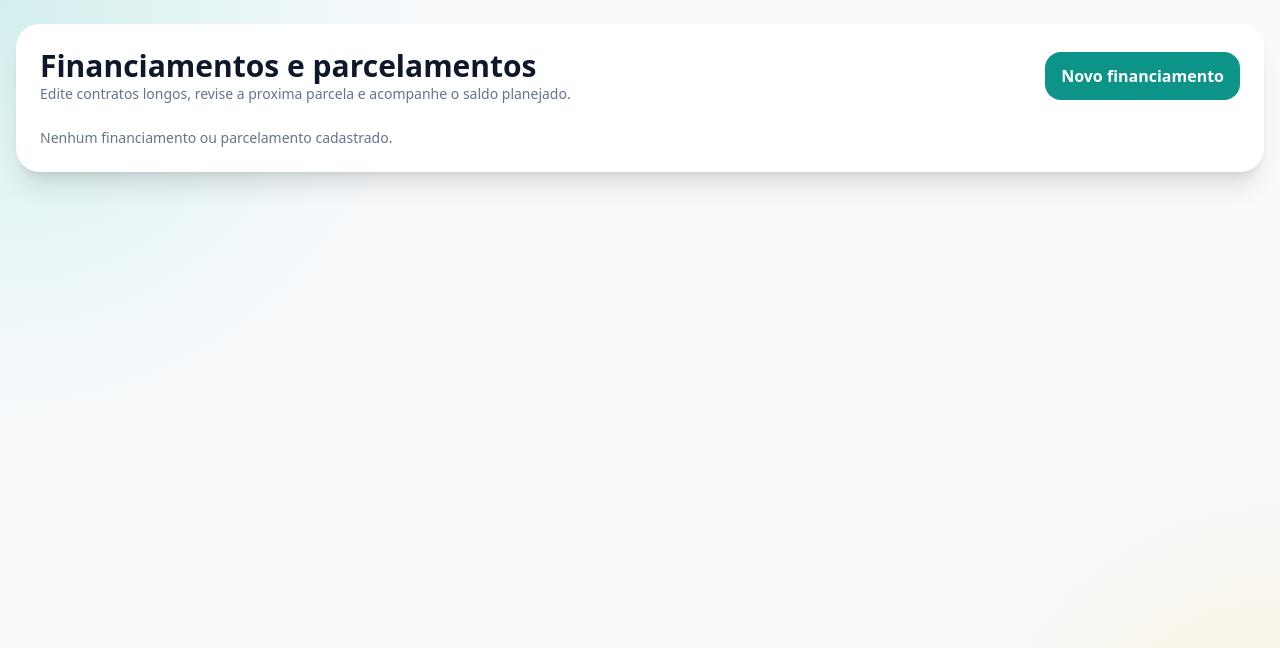
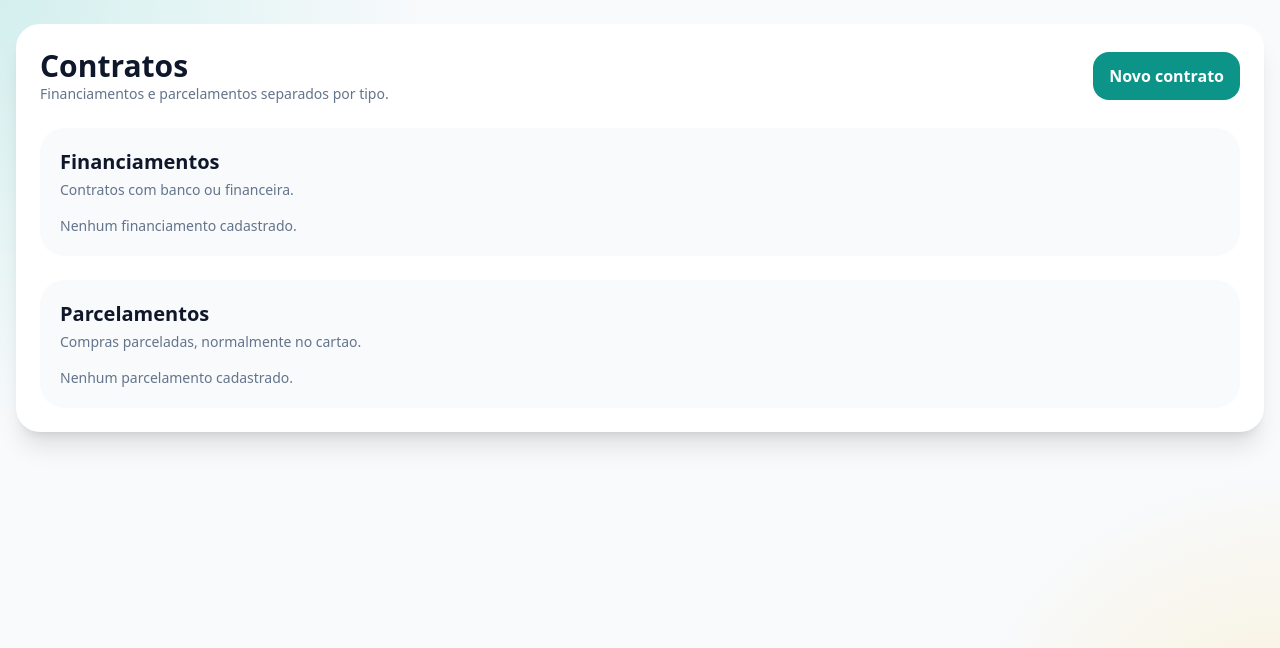
Before and after one commit to licensefortinet16-spec/mvps, a FastAPI app: template app/templates/plans_list.html in a window 1280 px wide. Shown: the top 648 px of the page. Run offline with FastAPI, Linux system fonts and the light colour scheme; the template is opened without the code that fills it, so the values that code supplies are empty; some libraries are stand-ins or nearby versions.

Commit message:
Introduce explicit contract type for financing and installments

```diff
--- a/app/main.py
+++ b/app/main.py
@@ -3,7 +3,7 @@ from pathlib import Path
 from fastapi import FastAPI
 from fastapi.staticfiles import StaticFiles
 from fastapi.templating import Jinja2Templates
-from sqlalchemy import select
+from sqlalchemy import inspect, select, text
 from starlette.middleware.sessions import SessionMiddleware
 
 from app.auth import hash_password
@@ -67,10 +67,30 @@ def bootstrap_admin() -> None:
         db.close()
 
 
+def ensure_plan_type_column() -> None:
+    inspector = inspect(engine)
+    columns = {column["name"] for column in inspector.get_columns("installment_plans")}
+    if "plan_type" in columns:
+        return
+    with engine.begin() as connection:
+        connection.execute(text("ALTER TABLE installment_plans ADD COLUMN plan_type VARCHAR(20)"))
+        connection.execute(
+            text(
+                "UPDATE installment_plans "
+                "SET plan_type = CASE "
+                "WHEN lower(category) LIKE '%financi%' THEN 'FINANCING' "
+                "ELSE 'INSTALLMENT' END "
+                "WHERE plan_type IS NULL"
+            )
+        )
+        connection.execute(text("ALTER TABLE installment_plans ALTER COLUMN plan_type SET NOT NULL"))
+
+
 @app.on_event("startup")
 def on_startup() -> None:
     settings.upload_path.mkdir(parents=True, exist_ok=True)
     Base.metadata.create_all(bind=engine)
+    ensure_plan_type_column()
     bootstrap_admin()
 
 
--- a/app/models.py
+++ b/app/models.py
@@ -35,6 +35,11 @@ class DocumentType(str, enum.Enum):
 class InstallmentStatus(str, enum.Enum):
     PENDING = "pending"
     PAID = "paid"
+
+
+class PlanType(str, enum.Enum):
+    INSTALLMENT = "installment"
+    FINANCING = "financing"
 
 
 class DeductionSource(str, enum.Enum):
@@ -117,6 +122,7 @@ class InstallmentPlan(Base):
     user_id: Mapped[int] = mapped_column(ForeignKey("users.id"), index=True)
     title: Mapped[str] = mapped_column(String(160), nullable=False)
     merchant: Mapped[str | None] = mapped_column(String(160), nullable=True)
+    plan_type: Mapped[PlanType] = mapped_column(Enum(PlanType), default=PlanType.INSTALLMENT, nullable=False)
     category: Mapped[str] = mapped_column(String(80), nullable=False, default="Parcelamentos")
     total_amount: Mapped[float] = mapped_column(Numeric(12, 2), nullable=False)
     installment_count: Mapped[int] = mapped_column(nullable=False)
--- a/app/services/documents.py
+++ b/app/services/documents.py
@@ -23,6 +23,7 @@ from app.models import (
     Installment,
     InstallmentPlan,
     PayslipDeduction,
+    PlanType,
     User,
 )
 
@@ -479,6 +480,7 @@ def process_document(db: Session, document_id: int) -> None:
                             user_id=document.user_id,
                             title=title or "Compra parcelada",
                             merchant=title or "Compra parcelada",
+                            plan_type=PlanType.INSTALLMENT,
                             category=categorize_merchant(title),
                             total_amount=round(amount * total, 2),
                             installment_count=total,
--- a/app/templates/plans_list.html
+++ b/app/templates/plans_list.html
@@ -3,47 +3,67 @@
 <div class="rounded-3xl bg-white p-6 shadow-xl">
   <div class="flex flex-col gap-3 md:flex-row md:items-center md:justify-between">
     <div>
-      <h1 class="text-3xl font-black text-slate-900">Financiamentos e parcelamentos</h1>
-      <p class="text-sm text-slate-500">Edite contratos longos, revise a proxima parcela e acompanhe o saldo planejado.</p>
+      <h1 class="text-3xl font-black text-slate-900">Contratos</h1>
+      <p class="text-sm text-slate-500">Financiamentos e parcelamentos separados por tipo.</p>
     </div>
-    <a href="/entries/plans/new" class="rounded-2xl bg-teal-600 px-4 py-3 text-center font-bold text-white">Novo financiamento</a>
+    <a href="/entries/plans/new" class="rounded-2xl bg-teal-600 px-4 py-3 text-center font-bold text-white">Novo contrato</a>
   </div>
-  <div class="mt-6 grid gap-4">
-    {% for item in plans %}
+
+  {% set financing_plans = plans | selectattr('plan_type', 'equalto', 'financing') | list %}
+  {% set installment_plans = plans | selectattr('plan_type', 'equalto', 'installment') | list %}
+
+  <section class="mt-6 rounded-3xl bg-slate-50 p-5">
+    <h2 class="text-xl font-black text-slate-900">Financiamentos</h2>
+    <p class="mt-1 text-sm text-slate-500">Contratos com banco ou financeira.</p>
+    <div class="mt-4 grid gap-4">
+      {% for item in financing_plans %}
       {% set plan = item.plan %}
-    <article class="rounded-3xl border border-slate-100 p-5">
+      <article class="rounded-3xl border border-slate-100 bg-white p-5">
         <div class="flex flex-col gap-3 lg:flex-row lg:items-start lg:justify-between">
           <div>
-          <h2 class="text-xl font-black text-slate-900">{{ plan.title }}</h2>
+            <h3 class="text-xl font-black text-slate-900">{{ plan.title }}</h3>
             <p class="mt-1 text-sm text-slate-500">{{ plan.merchant or 'Credor nao informado' }} • {{ plan.category }}</p>
           </div>
           <a href="/entries/plans/{{ plan.id }}/edit" class="rounded-full bg-slate-100 px-4 py-2 text-sm font-semibold text-slate-700">Editar</a>
         </div>
         <div class="mt-4 grid gap-4 md:grid-cols-4">
-        <div class="rounded-2xl bg-slate-50 p-4">
-          <p class="text-sm text-slate-500">Valor total</p>
-          <p class="mt-2 text-xl font-black text-slate-900">R$ {{ plan.total_amount|brl }}</p>
-        </div>
-        <div class="rounded-2xl bg-slate-50 p-4">
-          <p class="text-sm text-slate-500">Valor da parcela</p>
-          <p class="mt-2 text-xl font-black text-slate-900">R$ {{ item.installment_amount|brl }}</p>
-        </div>
-        <div class="rounded-2xl bg-slate-50 p-4">
-          <p class="text-sm text-slate-500">Andamento</p>
-          <p class="mt-2 text-xl font-black text-slate-900">{{ item.paid_count }}/{{ plan.installment_count }}</p>
-        </div>
-        <div class="rounded-2xl bg-slate-50 p-4">
-          <p class="text-sm text-slate-500">Proxima parcela</p>
-          <p class="mt-2 text-xl font-black text-slate-900">{% if item.next_installment %}{{ item.next_installment.sequence }}a{% else %}Finalizado{% endif %}</p>
-          {% if item.next_installment %}
-          <p class="text-sm text-slate-500">{{ item.next_installment.due_date }}</p>
-          {% endif %}
-        </div>
+          <div class="rounded-2xl bg-slate-50 p-4"><p class="text-sm text-slate-500">Valor total</p><p class="mt-2 text-xl font-black text-slate-900">R$ {{ plan.total_amount|brl }}</p></div>
+          <div class="rounded-2xl bg-slate-50 p-4"><p class="text-sm text-slate-500">Valor da parcela</p><p class="mt-2 text-xl font-black text-slate-900">R$ {{ item.installment_amount|brl }}</p></div>
+          <div class="rounded-2xl bg-slate-50 p-4"><p class="text-sm text-slate-500">Andamento</p><p class="mt-2 text-xl font-black text-slate-900">{{ item.paid_count }}/{{ plan.installment_count }}</p></div>
+          <div class="rounded-2xl bg-slate-50 p-4"><p class="text-sm text-slate-500">Proxima parcela</p><p class="mt-2 text-xl font-black text-slate-900">{% if item.next_installment %}{{ item.next_installment.sequence }}a{% else %}Finalizado{% endif %}</p>{% if item.next_installment %}<p class="text-sm text-slate-500">{{ item.next_installment.due_date }}</p>{% endif %}</div>
         </div>
       </article>
       {% else %}
-    <p class="text-sm text-slate-500">Nenhum financiamento ou parcelamento cadastrado.</p>
+      <p class="text-sm text-slate-500">Nenhum financiamento cadastrado.</p>
       {% endfor %}
     </div>
+  </section>
+
+  <section class="mt-6 rounded-3xl bg-slate-50 p-5">
+    <h2 class="text-xl font-black text-slate-900">Parcelamentos</h2>
+    <p class="mt-1 text-sm text-slate-500">Compras parceladas, normalmente no cartao.</p>
+    <div class="mt-4 grid gap-4">
+      {% for item in installment_plans %}
+      {% set plan = item.plan %}
+      <article class="rounded-3xl border border-slate-100 bg-white p-5">
+        <div class="flex flex-col gap-3 lg:flex-row lg:items-start lg:justify-between">
+          <div>
+            <h3 class="text-xl font-black text-slate-900">{{ plan.title }}</h3>
+            <p class="mt-1 text-sm text-slate-500">{{ plan.merchant or 'Loja nao informada' }} • {{ plan.category }}</p>
+          </div>
+          <a href="/entries/plans/{{ plan.id }}/edit" class="rounded-full bg-slate-100 px-4 py-2 text-sm font-semibold text-slate-700">Editar</a>
+        </div>
+        <div class="mt-4 grid gap-4 md:grid-cols-4">
+          <div class="rounded-2xl bg-slate-50 p-4"><p class="text-sm text-slate-500">Valor total</p><p class="mt-2 text-xl font-black text-slate-900">R$ {{ plan.total_amount|brl }}</p></div>
+          <div class="rounded-2xl bg-slate-50 p-4"><p class="text-sm text-slate-500">Valor da parcela</p><p class="mt-2 text-xl font-black text-slate-900">R$ {{ item.installment_amount|brl }}</p></div>
+          <div class="rounded-2xl bg-slate-50 p-4"><p class="text-sm text-slate-500">Andamento</p><p class="mt-2 text-xl font-black text-slate-900">{{ item.paid_count }}/{{ plan.installment_count }}</p></div>
+          <div class="rounded-2xl bg-slate-50 p-4"><p class="text-sm text-slate-500">Proxima parcela</p><p class="mt-2 text-xl font-black text-slate-900">{% if item.next_installment %}{{ item.next_installment.sequence }}a{% else %}Finalizado{% endif %}</p>{% if item.next_installment %}<p class="text-sm text-slate-500">{{ item.next_installment.due_date }}</p>{% endif %}</div>
+        </div>
+      </article>
+      {% else %}
+      <p class="text-sm text-slate-500">Nenhum parcelamento cadastrado.</p>
+      {% endfor %}
+    </div>
+  </section>
 </div>
 {% endblock %}
```
Also changed, not shown: app/routes/entries.py (+8 -1 lines), app/services/forecast.py (+4 -16 lines), app/templates/dashboard.html (+6 -2 lines), app/templates/installment_form.html (+9 -4 lines). Lines whose indentation alone changed are shown as unchanged.
